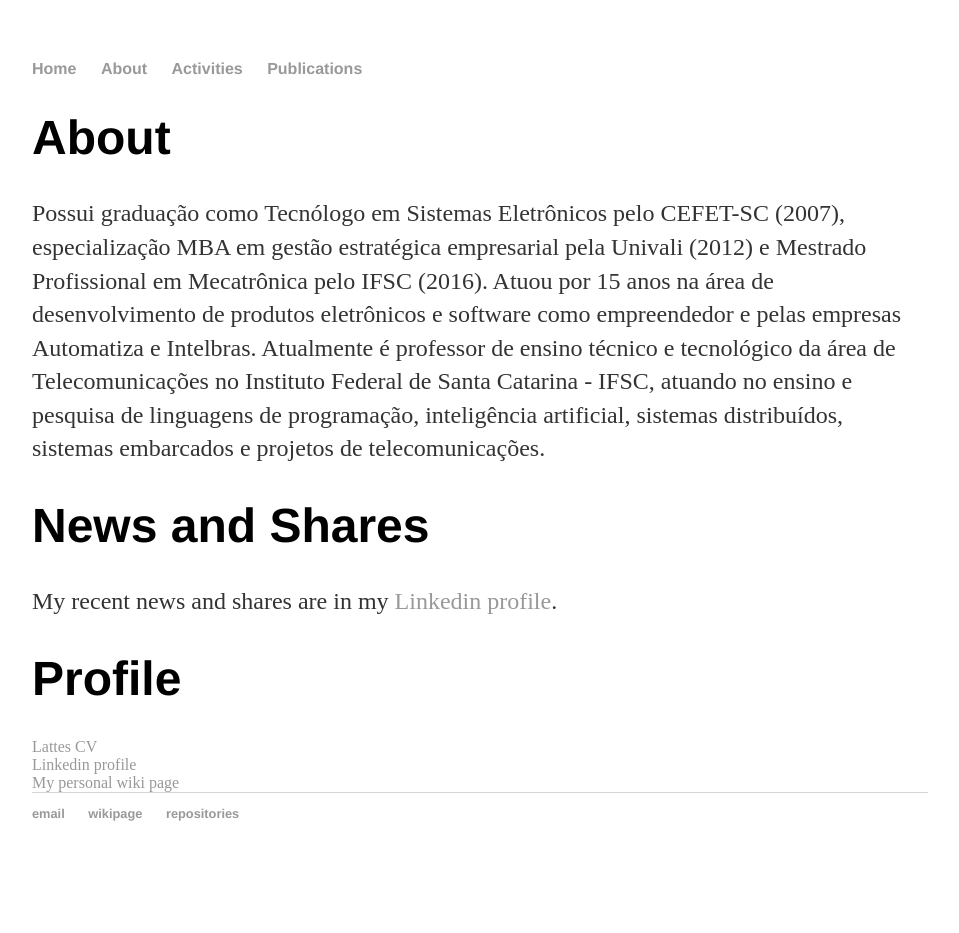
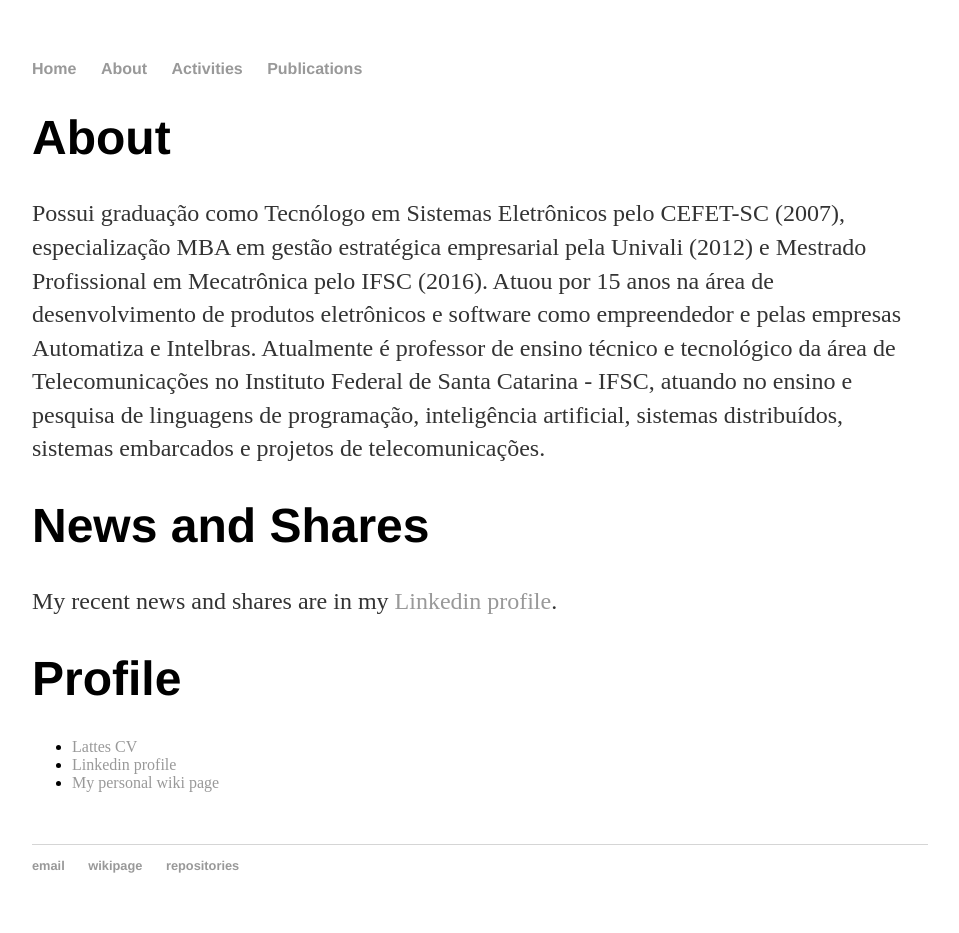
Before and after one commit to cleberjamaral/cleberjamaral.github.io, a Jekyll site: the page built from about/index.html, in a window 1280 px wide. Shown: the whole page, without its empty margins (160-1119 px from the left). Built offline with Jekyll 4.4.1, drawn with Linux system fonts in a browser that asks for light colours; before the commit the page ends 900 px from its top, so only the background shows below that.

Commit message:
Update index.html

```diff
--- a/about/index.html
+++ b/about/index.html
@@ -10,7 +10,11 @@ title: Cleber Jorge Amaral - about
 	<p>My recent news and shares are in my <a href="https://www.linkedin.com/in/cleber-jorge-amaral-77827a10/detail/recent-activity/shares/">Linkedin profile</a>.</p>
 
 	<h1>Profile</h1>
-	<a href="http://lattes.cnpq.br/1527306876321584">Lattes CV</a><br>
-	<a href="https://br.linkedin.com/in/cleber-jorge-amaral-77827a10">Linkedin profile</a><br>
-	<a href="https://wiki.sj.ifsc.edu.br/wiki/index.php/Usu%C3%A1rio:Cleber.amaral">My personal wiki page</a><br>
+	<ul style="list-style-type:disc">
+  		<li><a href="http://lattes.cnpq.br/1527306876321584">Lattes CV</a></li>
+  		<li><a href="https://br.linkedin.com/in/cleber-jorge-amaral-77827a10">Linkedin profile</a></li>
+  		<li><a href="https://wiki.sj.ifsc.edu.br/wiki/index.php/Usu%C3%A1rio:Cleber.amaral">My personal wiki page</a></li>
+	</ul>
+	<br>
+	<br>
 </div>
```
